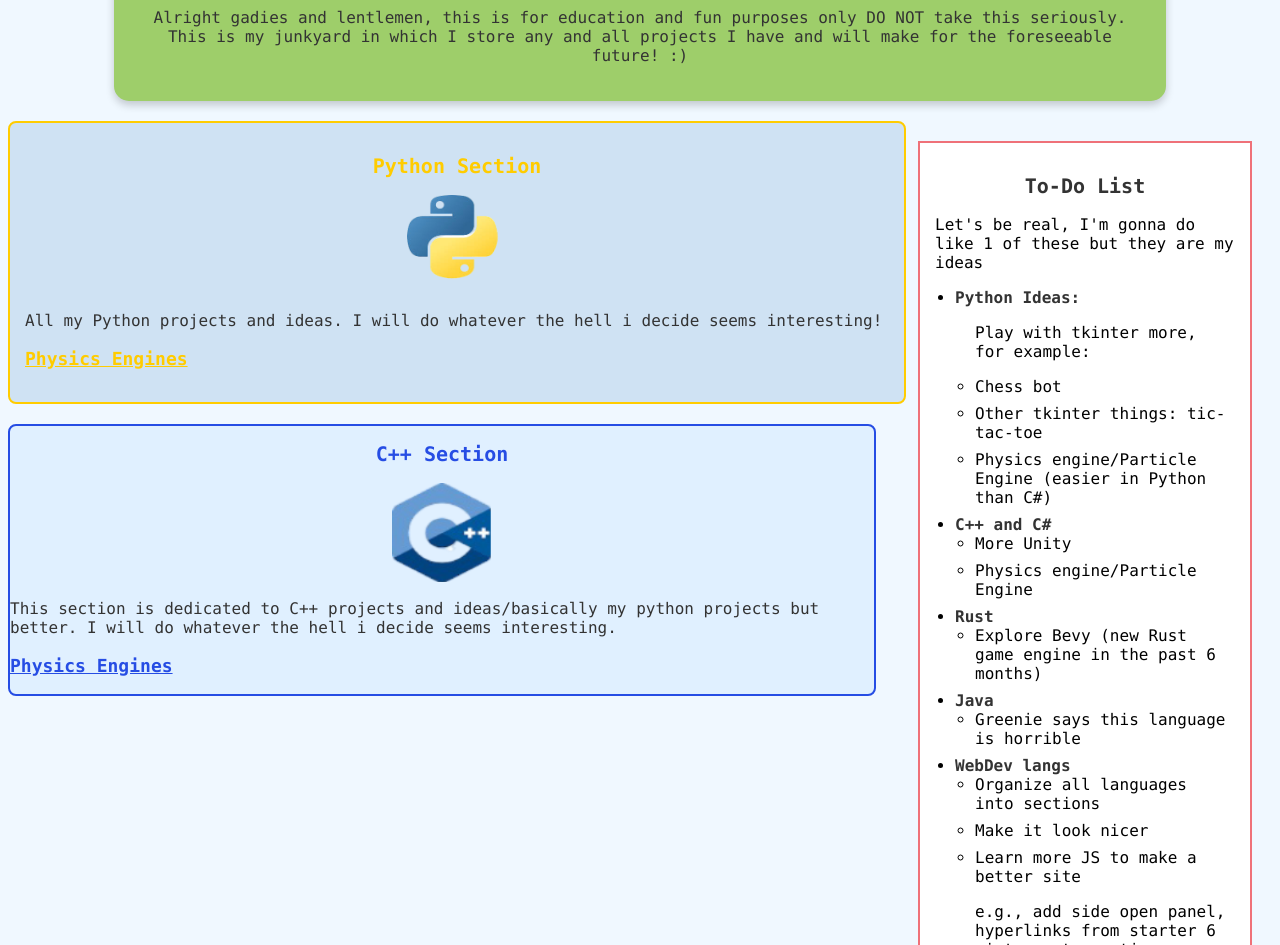
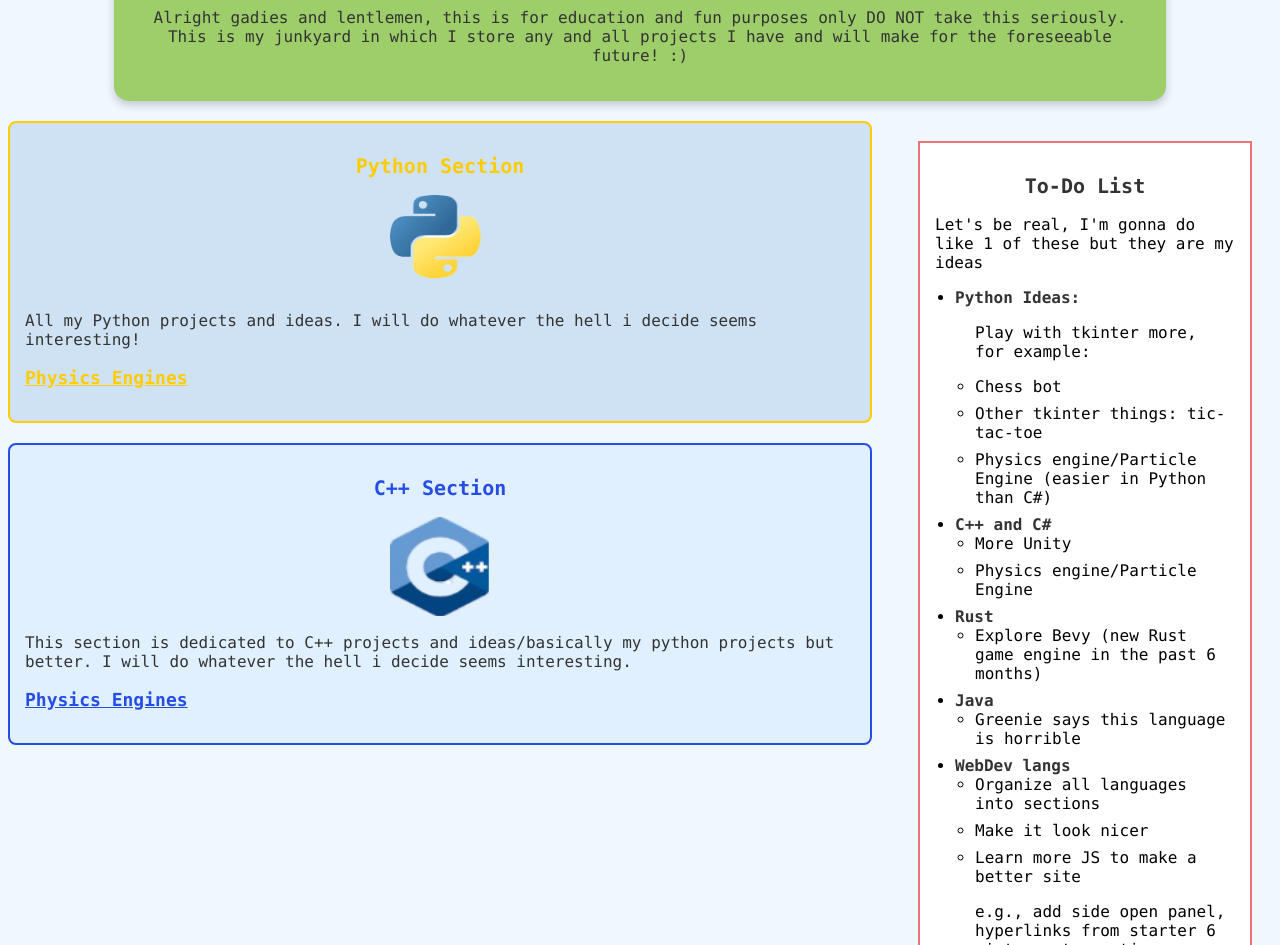
Before and after one commit to lucasfiasco/1STWEBSITE, a plain HTML site: page index.html in a window 1280 px wide. Shown: the part 900-1845 px from the top of the page. Drawn offline with Linux system fonts and the light colour scheme.

Commit message:
updates cpp section AGAin

```diff
--- a/style.css
+++ b/style.css
@@ -111,25 +111,38 @@ body {
 
 #python-section, #cpp-section {
     width: 100%;
-    margin-bottom: 20px;/
+    margin-bottom: 20px;
+    padding: 15px;
+    font-family: "Lucida Console", "Courier New", monospace;
+    color: #333;
+    border-radius: 8px;
+    box-sizing: border-box; /* Ensures padding is included within the width */
 }
 
 #python-section {
     border: 2px solid #FFCC00;
-    padding: 15px;
-    font-family: "Lucida Console", "Courier New", monospace;
     background-color: #CFE2F3;
-    color: #333;
-    border-radius: 8px;
+}
+
+#cpp-section {
+    border: 2px solid #264de4;
+    background-color: #e0f0ff;
+}
+
+#python-section h2, #cpp-section h2 {
+    text-align: center;
+    font-size: 20px;
 }
 
 #python-section h2 {
-    text-align: center;
     color: #FFCC00;
-    font-size: 20px;
 }
 
-#python-section img {
+#cpp-section h2 {
+    color: #264de4;
+}
+
+#python-section img, #cpp-section img {
     display: block;
     margin: 10px auto;
 }
@@ -137,18 +150,26 @@ body {
 .toggle-button {
     font-size: 18px;
     cursor: pointer;
+    text-decoration: underline;
+}
+
+#python-section .toggle-button {
     color: #FFCC00;
-    text-decoration: underline;
+}
+
+#cpp-section .toggle-button {
+    color: #264de4;
 }
 
 .collapsible-content {
     display: none;
     padding: 10px;
-    background-color: #EBF5FB;
     border-radius: 5px;
     margin-top: 10px;
     color: #333;
+    box-sizing: border-box;
 }
+
 
 .code-block {
     background-color: #444;
```
